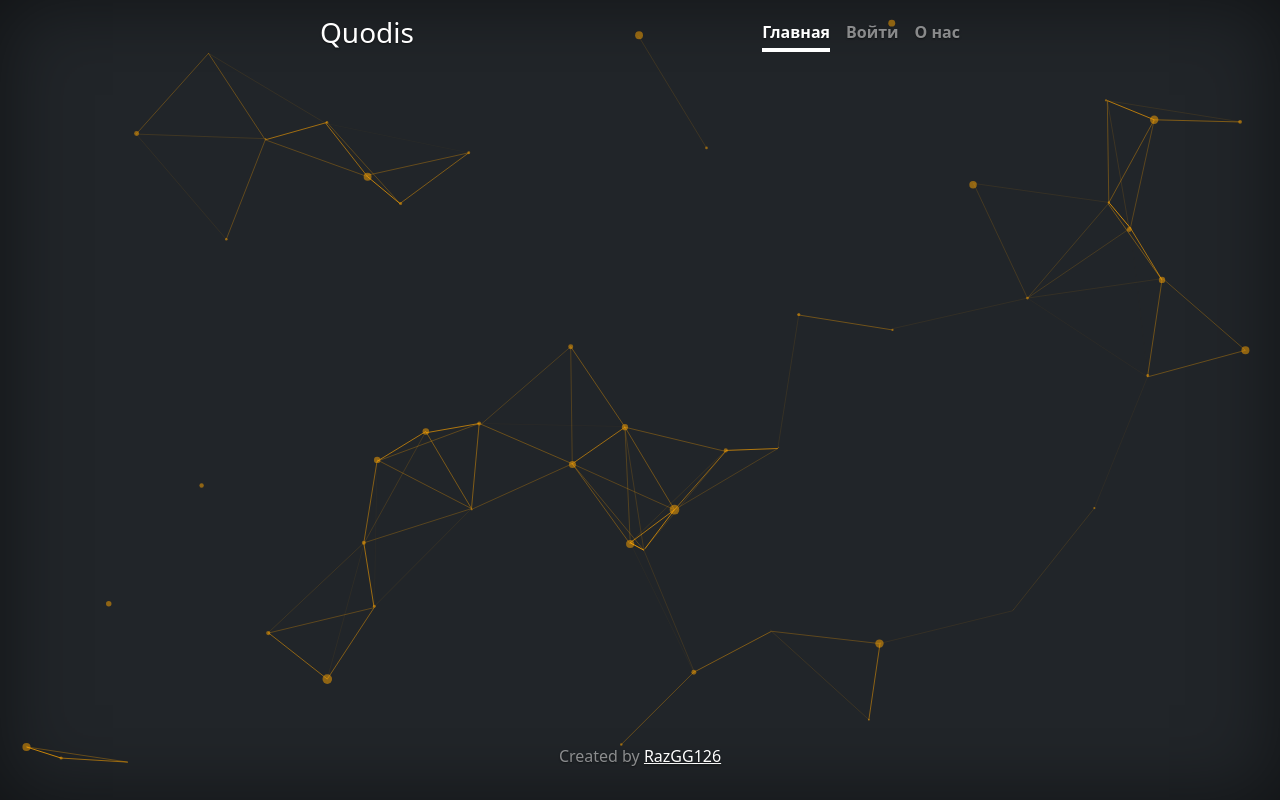
After one commit to RazGG126/web, a Flask app: template templates/base.html in a window 1280 px wide. The commit adds this page. Run offline with Flask 3, Linux system fonts and the light colour scheme; the template is opened without the code that fills it: most values are stand-ins (such as "Sample title", 1, 10 or a date in 2020).

Commit message:
Added base.html, main page, particles

```diff
--- a/main.py
+++ b/main.py
@@ -2,6 +2,7 @@ from flask import Flask
 from flask import render_template
 
 app = Flask(__name__)
+app.config['SECRET_KEY'] = 'x@uhg98(FUj9g8f9bz.s'
 
 
 @app.route('/')
--- a/static/style/style.css
+++ b/static/style/style.css
@@ -1,31 +1,58 @@
-body, html
-{
-    margin: 0;
-    padding: 0;
-    background-color: #000;
+
+/* Custom default button */
+.btn-light,
+.btn-light:hover,
+.btn-light:focus {
+  color: #333;
+  text-shadow: none; /* Prevent inheritance from `body` */
 }
 
-#particles-js
-{
+
+/*
+ * Base structure
+ */
+
+body {
+  text-shadow: 0 .05rem .1rem rgba(0, 0, 0, .5);
+  box-shadow: inset 0 0 5rem rgba(0, 0, 0, .5);
+}
+
+#particles-js{
     position: fixed;
     top: 0;
     left: 0;
+    width: 100%;
     height: 100%;
-    width: 100%;
     z-index: 1;
 }
 
-#test
-{
-    position: relative;
-    z-index: 3;
-	width: 50%;
-	min-height: 100vh;
-	text-align: center;
-	color:white;
-	font-size: 50px;
-	margin: 0 auto;
-	background: rgba(0, 0, 0, 0.6);
-	font-family: monospace;
-	box-shadow: 0 0 50px rgba(255, 165, 0, 0.4);
+.cover-container {
+  max-width: 42em;
+  min-height: 100vh;
+  position: relative;
+  z-index: 2;
 }
+
+
+/*
+ * Header
+ */
+
+.nav-masthead .nav-link {
+  color: rgba(255, 255, 255, .5);
+  border-bottom: .25rem solid transparent;
+}
+
+.nav-masthead .nav-link:hover,
+.nav-masthead .nav-link:focus {
+  border-bottom-color: rgba(255, 255, 255, .25);
+}
+
+.nav-masthead .nav-link + .nav-link {
+  margin-left: 1rem;
+}
+
+.nav-masthead .active {
+  color: #fff;
+  border-bottom-color: #fff;
+}
--- /dev/null
+++ b/templates/base.html
@@ -0,0 +1,36 @@
+<!doctype html>
+<html lang="en">
+<head>
+    <meta charset="UTF-8">
+    <meta http-equiv="X-UA-Compatible" content="IE=edge">
+    <meta name="viewport" content="width=device-width, initial-scale=1.0">
+    <link href="https://cdn.jsdelivr.net/npm/bootstrap@5.3.0-alpha1/dist/css/bootstrap.min.css" rel="stylesheet" integrity="sha384-GLhlTQ8iRABdZLl6O3oVMWSktQOp6b7In1Zl3/Jr59b6EGGoI1aFkw7cmDA6j6gD" crossorigin="anonymous">
+    <script src="https://cdn.jsdelivr.net/npm/bootstrap@5.3.0-alpha1/dist/js/bootstrap.bundle.min.js" integrity="sha384-w76AqPfDkMBDXo30jS1Sgez6pr3x5MlQ1ZAGC+nuZB+EYdgRZgiwxhTBTkF7CXvN" crossorigin="anonymous"></script>
+    <link rel="stylesheet" type="text/css" href="{{url_for('static', filename='style/style.css')}}" />
+    <title>{{title}}</title>
+</head>
+<body class="d-flex h-100 text-center text-bg-dark">
+    <div id="particles-js"></div>
+    <div id="jjj" class="cover-container d-flex w-100 h-100 p-3 mx-auto flex-column">
+        <header class="mb-auto">
+            <div>
+              <h3 class="float-md-start mb-0">Quodis</h3>
+              <nav class="nav nav-masthead justify-content-center float-md-end">
+                <a class="nav-link fw-bold py-1 px-0 active" aria-current="page" href="#">Главная</a>
+                <a class="nav-link fw-bold py-1 px-0" href="#">Войти</a>
+                <a class="nav-link fw-bold py-1 px-0" href="#">О нас</a>
+              </nav>
+            </div>
+        </header>
+        <main class="px-3">
+            {% block content %}
+            {% endblock %}
+        </main>
+        <footer class="mt-auto text-white-50">
+            <p>Created by <a href="https://getbootstrap.com/" class="text-white">RazGG126</a></p>
+        </footer>
+    </div>
+    <script type="text/javascript" src="{{url_for('static', filename='script/particles.js')}}"></script>
+    <script type="text/javascript" src="{{url_for('static', filename='script/app.js')}}"></script>
+</body>
+</html>
```
Also changed, not shown: templates/index.html (+28 -14 lines).
